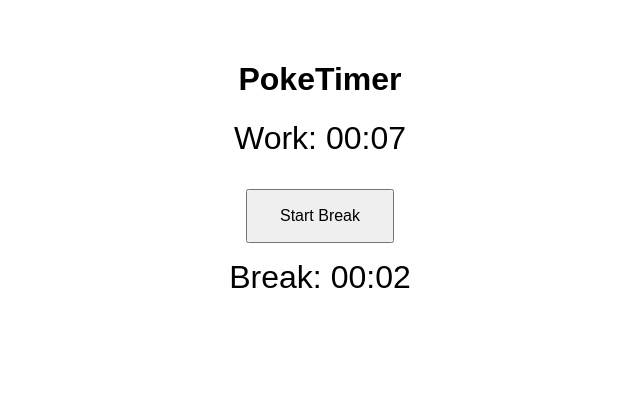
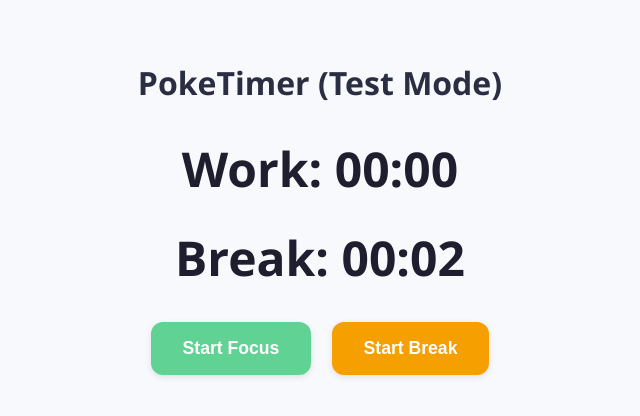
Before and after one commit to acnjov/poketimer, a plain HTML site: page index.html in a window 1280 px wide. Both pictures are taken after a click on the button "Start Break". Shown: the whole page, without its empty margins (320-960 px from the left). Drawn offline with Linux system fonts and the light colour scheme.

Commit message:
haha betteer one

```diff
--- a/index.html
+++ b/index.html
@@ -1,71 +1,21 @@
 <!DOCTYPE html>
 <html lang="en">
+
 <head>
   <meta charset="UTF-8" />
   <title>PokeTimer</title>
-  <style>
-    body { font-family: sans-serif; text-align: center; padding: 2rem; }
-    #time, #breakTime { font-size: 2rem; margin: 1rem 0; }
-    button { padding: 1rem 2rem; font-size: 1rem; margin-top: 1rem; }
-  </style>
+  <link rel="stylesheet" href="style.css" />
 </head>
+
 <body>
 
-  <h1>PokeTimer</h1>
+  <h1>PokeTimer (Test Mode)</h1>
   <div id="time">Work: 00:00</div>
+  <div id="breakTime"></div>
+  <button onclick="startFocus()">Start Focus</button>
   <button onclick="startBreak()">Start Break</button>
-  <div id="breakTime"></div>
 
-  <script>
-    let startTime = Date.now();
-    let pokeInterval = 20 * 60 * 1000; // 20 min
-    let lastPoke = 0;
-    let breakTimeout = null;
-    let breakTimer = null;
-    let breakStart = null;
+  <script src="script.js"></script>
+</body>
 
-    function format(ms) {
-      let totalSeconds = Math.floor(ms / 1000);
-      let mins = String(Math.floor(totalSeconds / 60)).padStart(2, '0');
-      let secs = String(totalSeconds % 60).padStart(2, '0');
-      return `${mins}:${secs}`;
-    }
-
-    function tick() {
-      let elapsed = Date.now() - startTime;
-      document.getElementById("time").textContent = `Work: ${format(elapsed)}`;
-
-      if (elapsed - lastPoke >= pokeInterval) {
-        lastPoke = elapsed;
-        alert("⏰ 20 minutes! Time to check in.");
-        // Optional: play a sound
-        new Audio("https://www.soundjay.com/buttons/sounds/beep-07.mp3").play();
-      }
-
-      requestAnimationFrame(tick);
-    }
-
-    function startBreak() {
-      if (breakTimeout) clearTimeout(breakTimeout);
-      if (breakTimer) clearInterval(breakTimer);
-
-      breakStart = Date.now();
-      document.getElementById("breakTime").textContent = `Break: 00:00`;
-
-      breakTimer = setInterval(() => {
-        let breakElapsed = Date.now() - breakStart;
-        document.getElementById("breakTime").textContent = `Break: ${format(breakElapsed)}`;
-      }, 1000);
-
-      breakTimeout = setTimeout(() => {
-        alert("🔔 5-minute break done!");
-        new Audio("https://www.soundjay.com/buttons/sounds/beep-08b.mp3").play();
-        clearInterval(breakTimer);
-        document.getElementById("breakTime").textContent = "";
-      }, 5 * 60 * 1000); // 5 min
-    }
-
-    tick(); // start main loop
-  </script>
-</body>
 </html>
--- /dev/null
+++ b/script.js
@@ -0,0 +1,80 @@
+let focusTimer = null;
+let breakTimer = null;
+
+let pokeInterval = 20 * 1000; // 20s for focus
+let breakInterval = 5 * 1000; // 5s for break
+
+let focusStart = null;
+let breakStart = null;
+let lastPoke = 0;
+let lastBreakPoke = 0;
+let mode = null;
+
+function format (ms) {
+  const totalSeconds = Math.floor(ms / 1000);
+  const mins = String(Math.floor(totalSeconds / 60)).padStart(2, '0');
+  const secs = String(totalSeconds % 60).padStart(2, '0');
+  return `${mins}:${secs}`;
+}
+
+function clearAllTimers () {
+  if (focusTimer) cancelAnimationFrame(focusTimer);
+  if (breakTimer) clearInterval(breakTimer);
+}
+
+function playBeep (url) {
+  const sound = new Audio(url);
+  sound.play().catch(() => { });
+}
+
+function showNonBlockingMessage (msg) {
+  const div = document.createElement("div");
+  div.textContent = msg;
+  div.className = "toast";
+  document.body.appendChild(div);
+  setTimeout(() => div.remove(), 3000);
+}
+
+function startFocus () {
+  clearAllTimers();
+  mode = "focus";
+  focusStart = Date.now();
+  lastPoke = 0;
+  document.getElementById("breakTime").textContent = "";
+
+  function tick () {
+    if (mode !== "focus") return;
+    const elapsed = Date.now() - focusStart;
+    document.getElementById("time").textContent = `Work: ${format(elapsed)}`;
+
+    if (elapsed - lastPoke >= pokeInterval) {
+      lastPoke = elapsed;
+      playBeep("https://www.soundjay.com/switch/switch-2.mp3");
+      showNonBlockingMessage("⏰ Focus poke!");
+    }
+    // https://www.soundjay.com/switch-sounds-1.html good sounds
+    focusTimer = requestAnimationFrame(tick);
+  }
+
+  tick();
+}
+
+function startBreak () {
+  clearAllTimers();
+  mode = "break";
+  breakStart = Date.now();
+  lastBreakPoke = 0;
+  document.getElementById("time").textContent = "Work: 00:00";
+
+  breakTimer = setInterval(() => {
+    if (mode !== "break") return;
+    const elapsed = Date.now() - breakStart;
+    document.getElementById("breakTime").textContent = `Break: ${format(elapsed)}`;
+
+    if (elapsed - lastBreakPoke >= breakInterval) {
+      lastBreakPoke = elapsed;
+      playBeep("https://www.soundjay.com/buttons/sounds/beep-08b.mp3");
+      showNonBlockingMessage("🔔 Break poke!");
+    }
+  }, 1000);
+}
--- /dev/null
+++ b/style.css
@@ -0,0 +1,65 @@
+body {
+  font-family: 'Segoe UI', Tahoma, Geneva, Verdana, sans-serif;
+  background-color: #f7f9fc;
+  color: #222;
+  text-align: center;
+  padding: 2rem;
+}
+
+h1 {
+  font-size: 2rem;
+  margin-bottom: 2rem;
+  color: #2b2d42;
+}
+
+#time, #breakTime {
+  font-size: 3rem;
+  margin: 1.5rem 0;
+  font-weight: bold;
+  color: #1e1e2f;
+}
+
+button {
+  padding: 1rem 2rem;
+  font-size: 1.1rem;
+  font-weight: 600;
+  border: none;
+  margin: 0.5rem;
+  border-radius: 12px;
+  cursor: pointer;
+  transition: background 0.3s ease;
+  box-shadow: 0 2px 6px rgba(0,0,0,0.1);
+}
+
+button:hover {
+  background-color: #e2e6ea;
+}
+
+button:active {
+  transform: scale(0.98);
+}
+
+button:first-of-type {
+  background-color: #60d394;
+  color: #fff;
+}
+
+button:last-of-type {
+  background-color: #f59f00;
+  color: #fff;
+}
+
+.toast {
+  position: fixed;
+  bottom: 20px;
+  left: 50%;
+  transform: translateX(-50%);
+  background: #333;
+  color: #fff;
+  padding: 1rem 2rem;
+  border-radius: 1rem;
+  box-shadow: 0 0 10px rgba(0,0,0,0.5);
+  font-size: 1rem;
+  opacity: 0.95;
+  z-index: 9999;
+}
```
